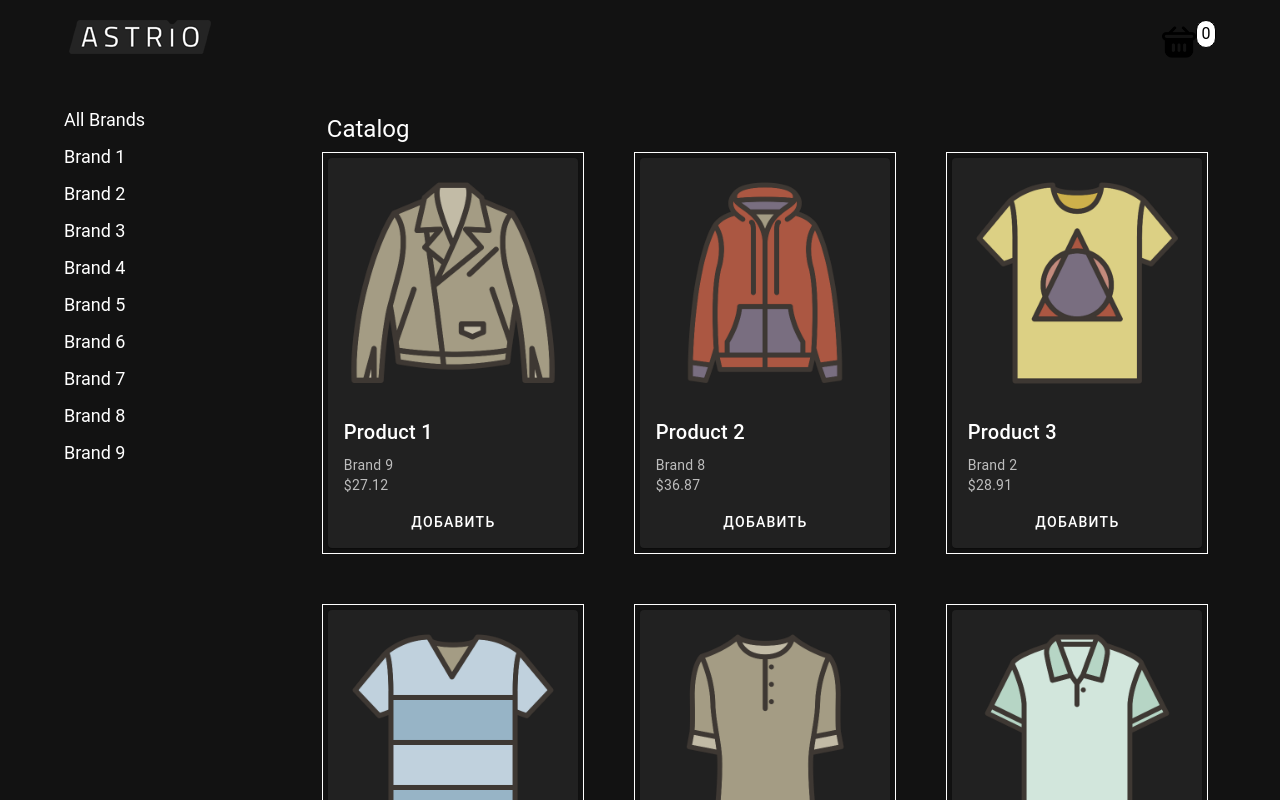
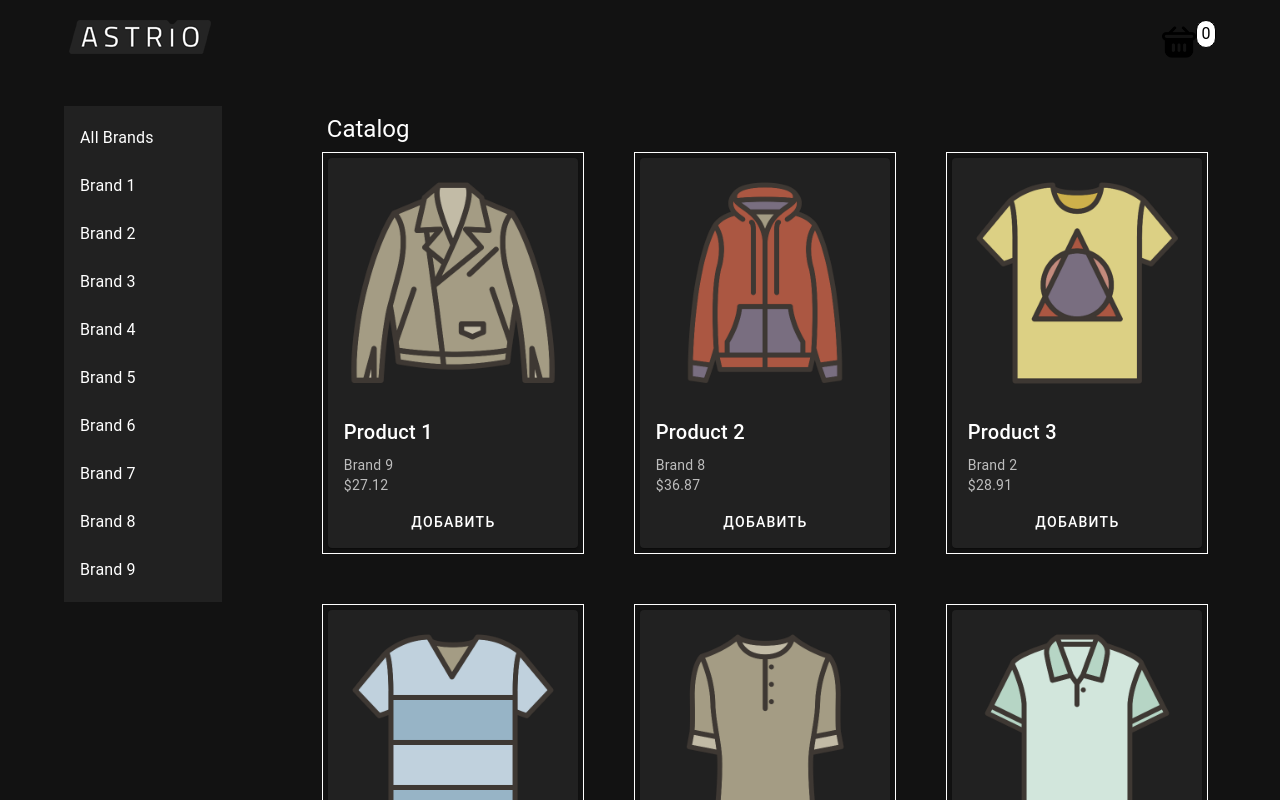
Before and after one commit to alekseevnagirl/nuxtStore, a Nuxt app: page / in a window 1280 px wide. Shown: the top 800 px of the page. Built offline with nearby package versions, Linux system fonts and the light colour scheme.

Commit message:
update desktop vuetify filter

```diff
--- a/components/Filter.vue
+++ b/components/Filter.vue
@@ -17,18 +17,19 @@
 
 
         <div v-else>
-            <button class="filter__button"
-                @click="filterOut(0)">
-                {{ filterData.defaultFilter }}
-            </button>
+            <v-list lines="one">
+                <v-list-item
+                    :title="filterData.defaultFilter"
+                    @click="filterOut(0)">
+                </v-list-item>
 
-            <div v-for="(data, dataIndex) in filterData.data"
-                key="dataIndex">
-                <button class="filter__button"
+                <v-list-item
+                    v-for="(data, dataIndex) in filterData.data"
+                    :key="dataIndex"
+                    :title="data.title"
                     @click="filterOut(data.id)">
-                    {{ data.title }}
-                </button>
-            </div>
+                </v-list-item>
+            </v-list>
         </div>
     </div>
 </template>
```
